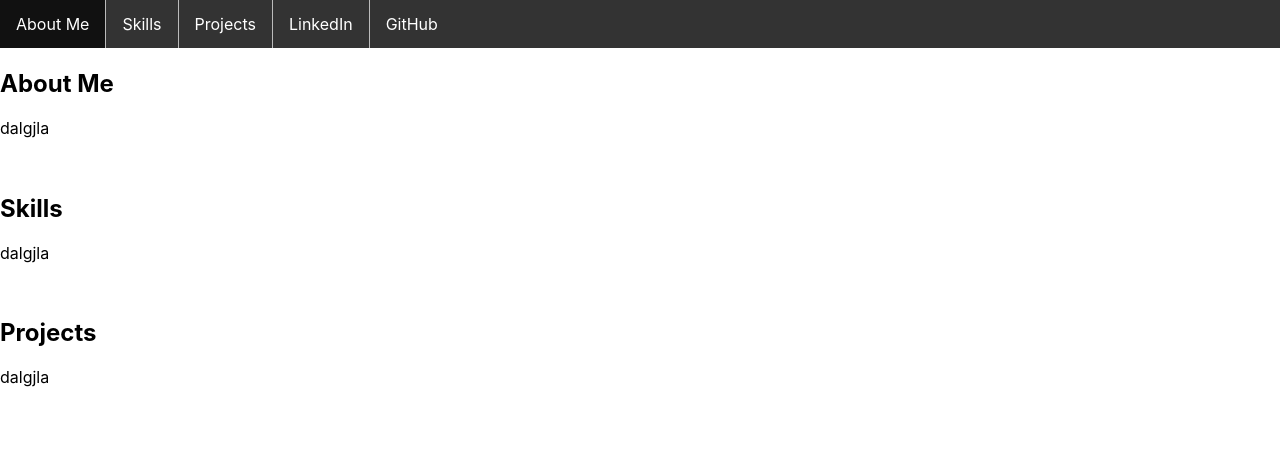
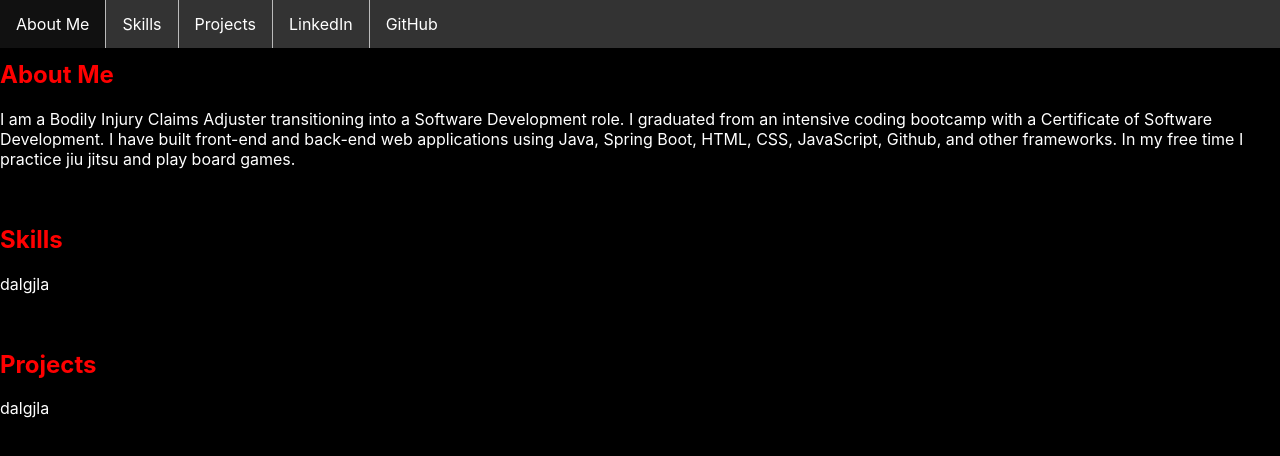
Before and after one commit to zachmoore223/portfolioSite, a React (Create React App) app: page / in a window 1280 px wide. Shown: the top 456 px of the page. Built offline with nearby package versions, Linux system fonts and the light colour scheme.

Commit message:
css fixes

```diff
--- a/src/App.css
+++ b/src/App.css
@@ -43,3 +43,15 @@ li {
 li:last-child {
   border-right: none;
 }
+
+body {
+  background-color: black;
+}
+
+h2 {
+  color: red;
+}
+
+p {
+  color: white;
+}
--- a/src/App.js
+++ b/src/App.js
@@ -1,6 +1,5 @@
 import logo from './logo.svg';
 import './App.css';
-import Portfolio from './components/Portfoloio';
 import NavBar from './components/NavBar';
 
 function App() {
@@ -10,21 +9,26 @@ function App() {
       <NavBar />
       </header>
       <body>
-      <Portfolio />
-        <h2 id="about-me">About Me</h2>
-        <p>dalgjla</p>
-
+      <br /><br />
+      <div id="about-me">
+        <h2>About Me</h2>
+        <p>
+          I am a Bodily Injury Claims Adjuster transitioning into a Software Development role. I graduated from an intensive coding bootcamp with a Certificate of Software Development.
+          I have built front-end and back-end web applications using Java, Spring Boot, HTML, CSS, JavaScript, Github, and other frameworks. In my free time I practice jiu jitsu and play board games.
+          </p>
+       </div>
           <br />
 
+      <div id="skills">
         <h2 id="skills">Skills</h2>
         <p>dalgjla</p>
-
+      </div>
         <br />
 
-
-        <h2 id="projects">Projects</h2>
+      <div id="projects">
+        <h2>Projects</h2>
         <p>dalgjla</p>
-
+      </div>
       </body>
     </div>
   );
```
